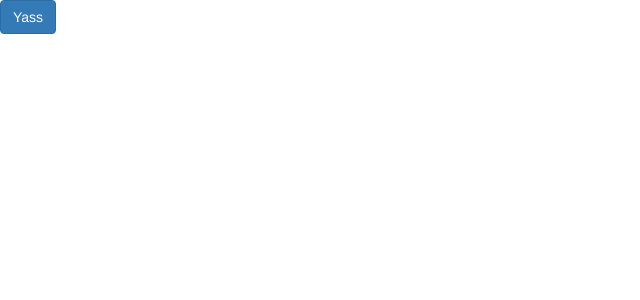
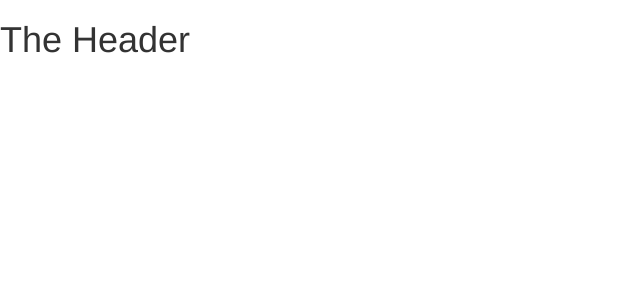
Before and after one commit to Ronaq13/Recipe-And-Shopping, an Angular app: page / in a window 1280 px wide. Shown: the top 300 px of the page, without its empty margins (0-640 px from the left). Built offline with nearby package versions, Linux system fonts and the light colour scheme.

Commit message:
Also displayed in app.component.html

```diff
--- a/src/app/app.component.html
+++ b/src/app/app.component.html
@@ -1 +1 @@
-<button class="btn btn-primary">Yass</button>
+<app-header></app-header>
--- a/src/app/app.module.ts
+++ b/src/app/app.module.ts
@@ -2,10 +2,12 @@
 import { NgModule } from '@angular/core';
 
 import { AppComponent } from './app.component';
+import {HeaderComponent} from './header/header.component';
 
 @NgModule({
   declarations: [
-    AppComponent
+    AppComponent,
+    HeaderComponent
   ],
   imports: [
     BrowserModule
--- /dev/null
+++ b/src/app/header/header.component.html
@@ -0,0 +1 @@
+<h1>The Header</h1>
```
Also changed, not shown: src/app/header/header.component.ts (added, +8 -0 lines), src/app/header/header.component.css (added).
